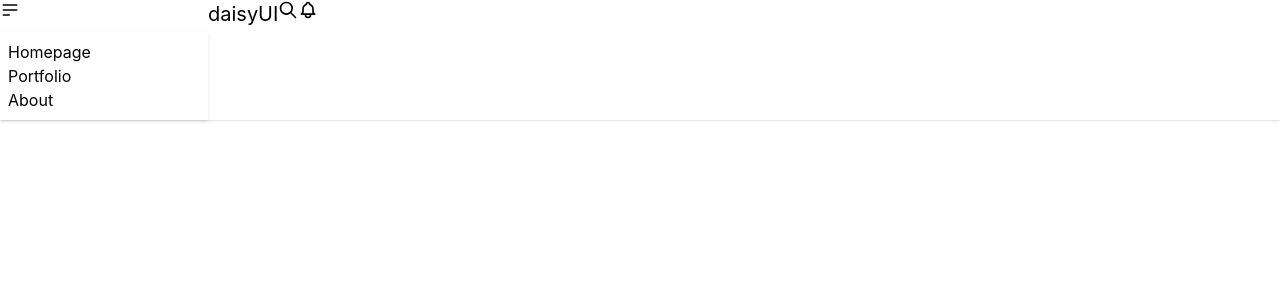
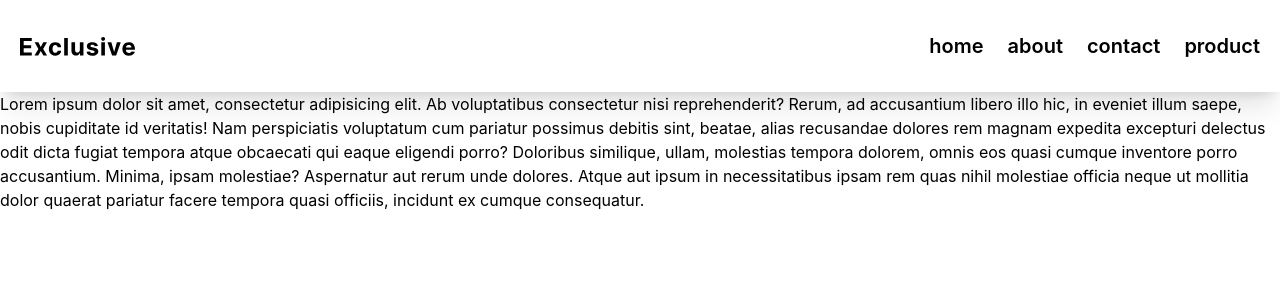
Before and after one commit to Jamil-coder360/Modern-Redux-Cart, a React (Vite) app: page / in a window 1280 px wide. Shown: the top 300 px of the page. Built offline with nearby package versions, Linux system fonts and the light colour scheme.

Commit message:
section,conrainer,banner header component add

```diff
--- a/index.html
+++ b/index.html
@@ -2,7 +2,7 @@
 <html lang="en">
   <head>
     <meta charset="UTF-8" />
-    <link rel="icon" type="image/svg+xml" href="/favicon.svg" />
+    <link rel="icon" type="image/svg+xml" href="/public/Exclusive.png" />
     <meta name="viewport" content="width=device-width, initial-scale=1.0" />
     <title>modern-redux</title>
   </head>
--- a/src/App.jsx
+++ b/src/App.jsx
@@ -3,6 +3,7 @@ import { createBrowserRouter } from "react-router";
 import { RouterProvider } from "react-router/dom";
 import Roots from './component/Roots';
 import Header from './component/Header';
+import HomePage from './pages/HomePage';
 
 const router = createBrowserRouter([
   {
@@ -10,8 +11,8 @@ const router = createBrowserRouter([
     element: <Roots />,
     children:[
       {
-        // index: true,
-        // element: < />
+        index: true,
+        element: <HomePage />
       },
 ]},
 ]);
--- /dev/null
+++ b/src/component/Banner/Banner.jsx
@@ -0,0 +1,17 @@
+import React from 'react'
+import Section from '../Common/Section'
+import Container from '../Common/Container'
+
+const Banner = () => {
+  return (
+   <Section>
+    <Container>
+        <div>
+            <p>Lorem ipsum dolor sit amet, consectetur adipisicing elit. Ab voluptatibus consectetur nisi reprehenderit? Rerum, ad accusantium libero illo hic, in eveniet illum saepe, nobis cupiditate id veritatis! Nam perspiciatis voluptatum cum pariatur possimus debitis sint, beatae, alias recusandae dolores rem magnam expedita excepturi delectus odit dicta fugiat tempora atque obcaecati qui eaque eligendi porro? Doloribus similique, ullam, molestias tempora dolorem, omnis eos quasi cumque inventore porro accusantium. Minima, ipsam molestiae? Aspernatur aut rerum unde dolores. Atque aut ipsum in necessitatibus ipsam rem quas nihil molestiae officia neque ut mollitia dolor quaerat pariatur facere tempora quasi officiis, incidunt ex cumque consequatur.</p>
+        </div>
+    </Container>
+   </Section>
+  )
+}
+
+export default Banner
--- /dev/null
+++ b/src/component/Common/Container.jsx
@@ -0,0 +1,11 @@
+import React from 'react'
+
+const Container = ({children,className="",...props}) => {
+  return (
+    <div {...props} className={`container mx-auto ${className}`}>
+        {children}
+    </div>
+  )
+}
+
+export default Container
--- /dev/null
+++ b/src/component/Common/Section.jsx
@@ -0,0 +1,10 @@
+
+const Section = ({children, className="" ,...props}) => {
+  return (
+   <section {...props} className={`${className}`}>
+    {children}
+   </section>
+  )
+}
+
+export default Section
--- a/src/component/Header.jsx
+++ b/src/component/Header.jsx
@@ -1,37 +1,52 @@
 import React from 'react'
+import { Link } from 'react-router'
 
 const Header = () => {
+  const menuItem = [
+    {
+      id:1,
+      text: "home",
+      link : "/"
+    },
+    {
+      id:2,
+      text: "about",
+      link : "/about"
+    },
+    {
+      id:3,
+      text: "contact",
+      link : "/contact"
+    },
+    {
+      id:4,
+      text: "product",
+      link : "/product"
+    },
+  ]
   return (
-    <div className="navbar flex bg-base-100 shadow-sm">
-  <div className="navbar-start">
-    <div className="dropdown">
-      <div tabIndex={0} role="button" className="btn btn-ghost btn-circle">
-        <svg xmlns="http://www.w3.org/2000/svg" className="h-5 w-5" fill="none" viewBox="0 0 24 24" stroke="currentColor"> <path strokeLinecap="round" strokeLinejoin="round" strokeWidth="2" d="M4 6h16M4 12h16M4 18h7" /> </svg>
-      </div>
-      <ul
-        tabIndex="-1"
-        className="menu menu-sm dropdown-content bg-base-100 rounded-box z-1 mt-3 w-52 p-2 shadow">
-        <li><a>Homepage</a></li>
-        <li><a>Portfolio</a></li>
-        <li><a>About</a></li>
-      </ul>
-    </div>
-  </div>
-  <div className="navbar-center">
-    <a className="btn btn-ghost text-xl">daisyUI</a>
-  </div>
-  <div className="navbar-end">
-    <button className="btn btn-ghost btn-circle">
-      <svg xmlns="http://www.w3.org/2000/svg" className="h-5 w-5" fill="none" viewBox="0 0 24 24" stroke="currentColor"> <path strokeLinecap="round" strokeLinejoin="round" strokeWidth="2" d="M21 21l-6-6m2-5a7 7 0 11-14 0 7 7 0 0114 0z" /> </svg>
-    </button>
-    <button className="btn btn-ghost btn-circle">
-      <div className="indicator">
-        <svg xmlns="http://www.w3.org/2000/svg" className="h-5 w-5" fill="none" viewBox="0 0 24 24" stroke="currentColor"> <path strokeLinecap="round" strokeLinejoin="round" strokeWidth="2" d="M15 17h5l-1.405-1.405A2.032 2.032 0 0118 14.158V11a6.002 6.002 0 00-4-5.659V5a2 2 0 10-4 0v.341C7.67 6.165 6 8.388 6 11v3.159c0 .538-.214 1.055-.595 1.436L4 17h5m6 0v1a3 3 0 11-6 0v-1m6 0H9" /> </svg>
-        <span className="badge badge-xs badge-primary indicator-item"></span>
-      </div>
-    </button>
-  </div>
-</div>
+   <header>
+      <nav className='flex items-center justify-between bg-liniear py-8 px-5 shadow-xl'>
+        <div>
+          <img src="/public/Exclusive.svg" alt="logo" />
+        </div>
+
+        <ul className='flex items-center justify-between gap-6'>
+       {menuItem.map((item)=>{
+       return(
+
+        <li key={item.id}>
+          <Link to={item.link} className='text-xl text-black font-semibold'>
+          {item.text}
+          </Link>
+        </li>
+       )
+       })
+
+       }
+        </ul>
+      </nav>
+   </header>
   )
 }
 
--- /dev/null
+++ b/src/pages/HomePage.jsx
@@ -0,0 +1,12 @@
+import React from 'react'
+import Banner from '../component/Banner/Banner'
+
+const HomePage = () => {
+  return (
+    <>
+    <Banner />
+    </>
+  )
+}
+
+export default HomePage
```
Also changed, not shown: public/Exclusive.svg (added).
